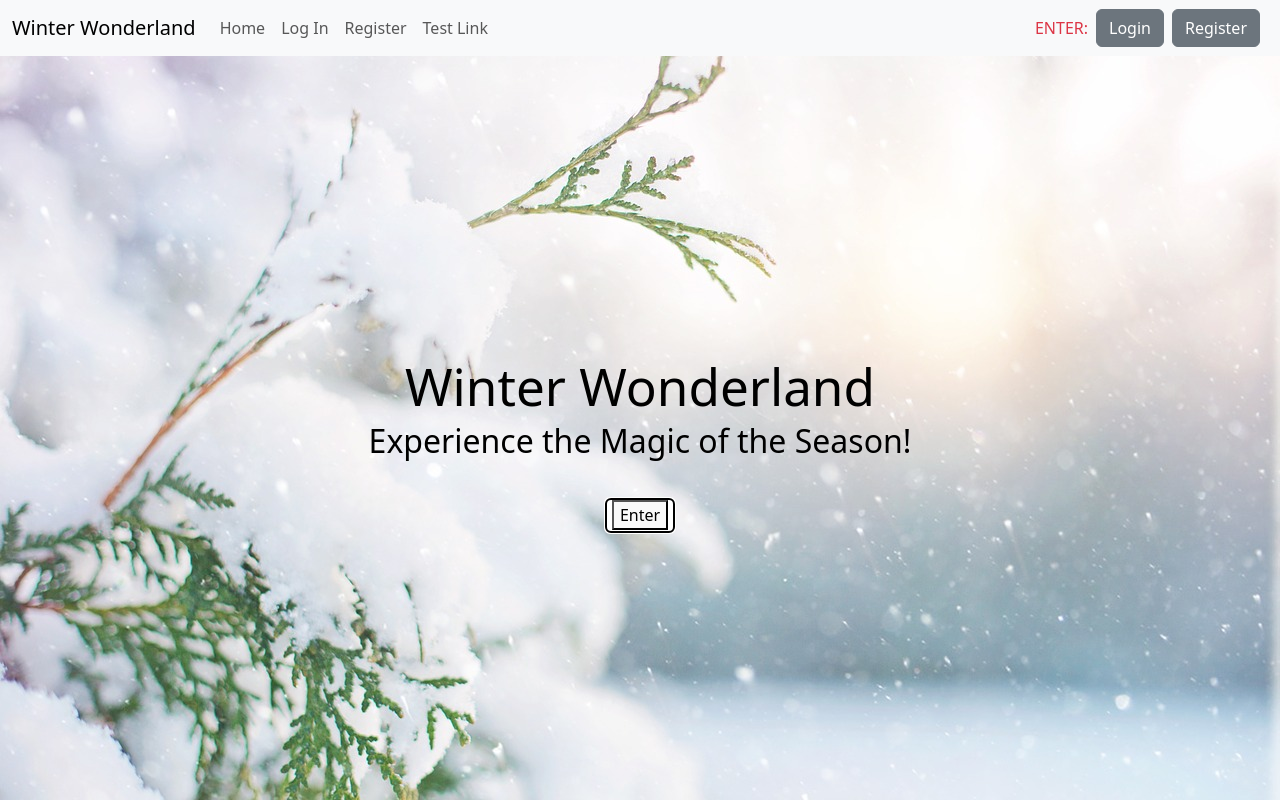
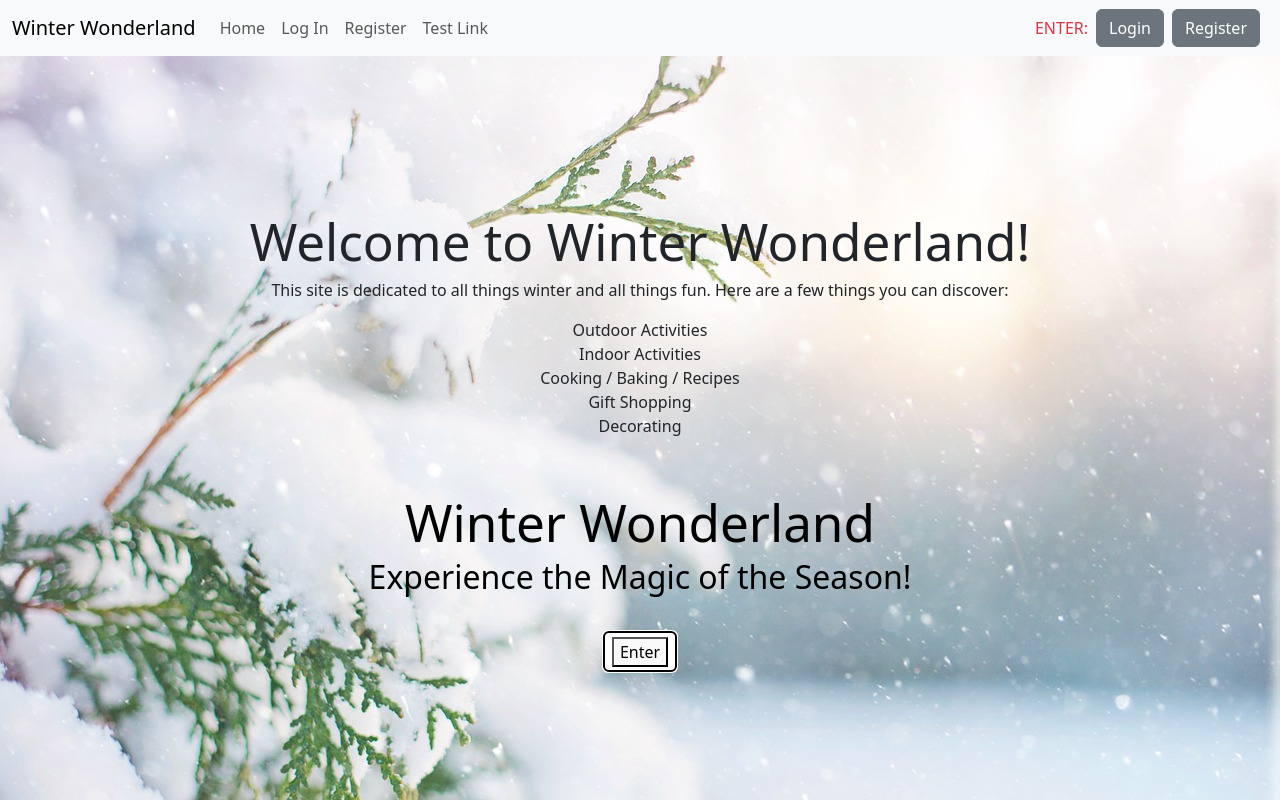
Before and after one commit to hubforschoolwork/pro5go, a React (Vite) app: page / in a window 1280 px wide. Built offline with nearby package versions, Linux system fonts and the light colour scheme.

Commit message:
Add code

```diff
--- a/src/App.jsx
+++ b/src/App.jsx
@@ -5,7 +5,7 @@ import './App.css';
 import Login from './pages/login.jsx';
 import Registeruser from './pages/register.jsx';
 import Welcome from './pages/welcome.jsx';
-import Dashboard from './components/dashboardc';
+import Highlights from './components/highlights';
 
 function App() {
 
@@ -16,6 +16,7 @@ function App() {
 <div className="App">
 
       <MyNavbar />
+      <Highlights />
         <Routes>
 
           <Route path="/" element={<Welcome/>} />
--- a/src/components/highlights.jsx
+++ b/src/components/highlights.jsx
@@ -8,6 +8,8 @@ const Highlights = () => {
                 <h1>Welcome to Winter Wonderland!</h1>
                 <p>This site is dedicated to all things winter and all things fun.  Here are a few things you can discover:</p>
 
+            <div class="container">
+            <div>
                 <ul className="nav flex-column">
 
                     <li>
@@ -19,7 +21,7 @@ const Highlights = () => {
                     </li>
 
                     <li>
-                        Cooking/Recipes
+                        Cooking / Baking / Recipes
                     </li>
 
                     <li>
@@ -30,14 +32,14 @@ const Highlights = () => {
                         Decorating
                     </li>
 
-
-
-
                     {/* <li className="nav-item">
                         <a href="#" className="nav-link text-white">Sports</a>
                     </li> */}
 
                 </ul>
+            </div>
+            </div>
+
 
 
             </div>
```
